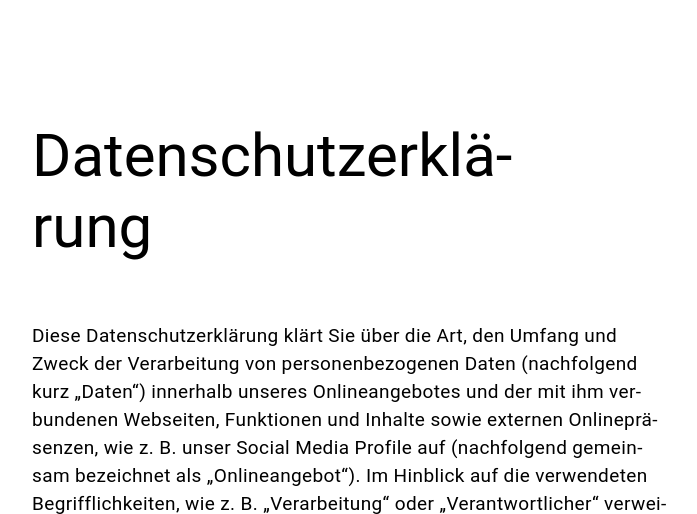
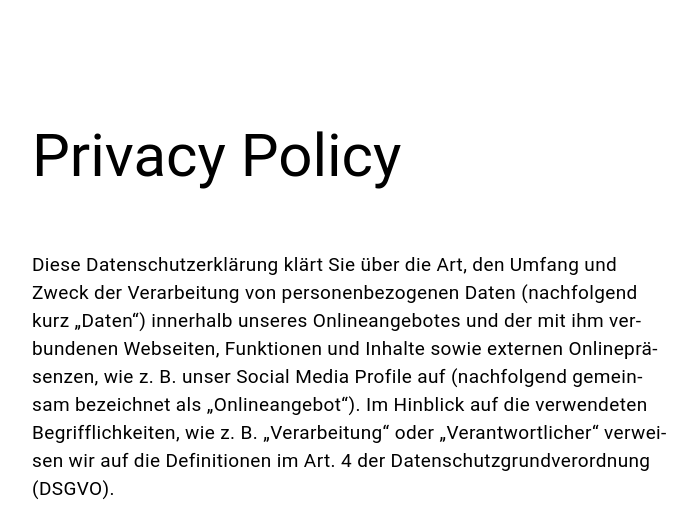
Before and after one commit to mainzed/website, a PHP site: page /en/datenschutz.html in a window 1280 px wide. Shown: the top 514 px of the page, without its empty margins (288-985 px from the left). Run offline with PHP 8.4, Linux system fonts and the light colour scheme.

Commit message:
englisch aktu

```diff
--- a/en/datenschutz.html
+++ b/en/datenschutz.html
@@ -3,7 +3,7 @@
 
 	<head>
 	<title>
-		Datenschutzerklärung	</title>
+		Privacy Policy	</title>
 
 	<meta http-equiv="Content-Type" content="text/html; charset=UTF-8" />
 	<meta name="description" content="Website des mainzed - Mainzer Zentrum für Digitalität in den Geistes- und Kulturwissenschaften."
@@ -30,7 +30,7 @@
 
 <body>
 <div id="read" class="hyphenate readnoshift">
-<h1>Datenschutzerklärung</h1>
+<h1>Privacy Policy</h1>
 <p></p>
 <p></p>
 	<p>Diese Datenschutzerklärung klärt Sie über die Art, den Umfang und Zweck der Verarbeitung von personenbezogenen Daten (nachfolgend kurz „Daten“) innerhalb unseres Onlineangebotes und der mit ihm verbundenen Webseiten, Funktionen und Inhalte sowie externen Onlinepräsenzen, wie z.&#x202f;B. unser Social Media Profile auf (nachfolgend gemeinsam bezeichnet als „Onlineangebot“). Im Hinblick auf die verwendeten Begrifflichkeiten, wie z.&#x202f;B. „Verarbeitung“ oder „Verantwortlicher“ verweisen wir auf die Definitionen im Art. 4 der Datenschutzgrundverordnung (DSGVO).</p>
--- a/php/lang.de.php
+++ b/php/lang.de.php
@@ -25,7 +25,11 @@ $lang['introtext3'] = 		'<span class="italic">Eigene Forschungen</span><br> an d
 $lang['introtext4'] = 		'<span class="italic">Entwicklung</span><br> von Inhalten für Studien- und Qualifizierungsangebote zu digitalen Methoden und Fragestellungen für den wissenschaftlichen Nachwuchs in Mainz';
 $lang['introtext5'] = 		'<span class="italic">Unterstützung</span><br> von Wissenschaftlerinnen und Wissenschaftlern beim Einsatz digitaler Technologien für ihre Forschungen';
 
-$lang['networktext'] = 		'mainzed bietet Wissenschaftlerinnen und Wissenschaftlern aller Qualifizierungsstufen eine gemeinsame, persistente Plattform zum Austausch von Wissen, der Entwicklung von Projekten und dem Ausbau von Mainzer Forschungsschwerpunkten.<br><br>Mit verschiedenen öffentlichen Veranstaltungen regt mainzed zur Netzwerkbildung an. Hinweise zu eigenen Terminen und Vorhaben werden über <a href="http://www.twitter.com/_mainzed/"target="_blank">Twitter</a> und dem newsflash veröffentlicht. Zum Abonnieren des newsflash klicken Sie "<a href="http://mainzed.org/de/#imprint" target="_blank">Anmeldung</a>".';
+$lang['networktext'] = 		'mainzed bietet Wissenschaftlerinnen und Wissenschaftlern aller Qualifizierungsstufen eine gemeinsame, persistente Plattform zum Austausch von Wissen, der Entwicklung von Projekten
+							und dem Ausbau von Mainzer Forschungsschwerpunkten.<br><br>
+							Mit verschiedenen öffentlichen Veranstaltungen regt mainzed zur Netzwerkbildung an.
+							Hinweise zu eigenen Terminen und Vorhaben werden über <a href="http://www.twitter.com/_mainzed/"target="_blank">Twitter</a> und dem newsflash veröffentlicht.
+							Zum Abonnieren des newsflash klicken Sie "<a href="http://mainzed.org/de/#imprint" target="_blank">Anmeldung</a>".';
 
 $lang['studiengangtext'] = 		'Voraussetzung für eine langfristige Verankerung von Digitalität in den geistes- und kulturwissenschaftlichen Disziplinen am Wissenschaftsstandort Mainz ist ein entsprechendes Studienangebot.<br><br>Das mainzed hat daher federführend die inhaltlichen Ausgestaltung und Akkreditierung des neuen, hochschulübergreifenden Masterstudiengangs "Digitale Methodik in den Geistes- und Kulturwissenschaften" umgesetzt.<br>Alle weiteren Informationen auf den Seiten der <a href="http://www.digitale-methodik.uni-mainz.de"target="_blank">Johannes Gutenberg-Universität</a> und der <a href="https://www.hs-mainz.de/studium/studiengaenge/technik/digitale-methodik-in-den-geistes-und-kulturwissenschaften-ma/uebersicht/"target="_blank">Hochschule Mainz</a>.';
 
```
Also changed, not shown: php/lang.en.php (+13 -2 lines).
